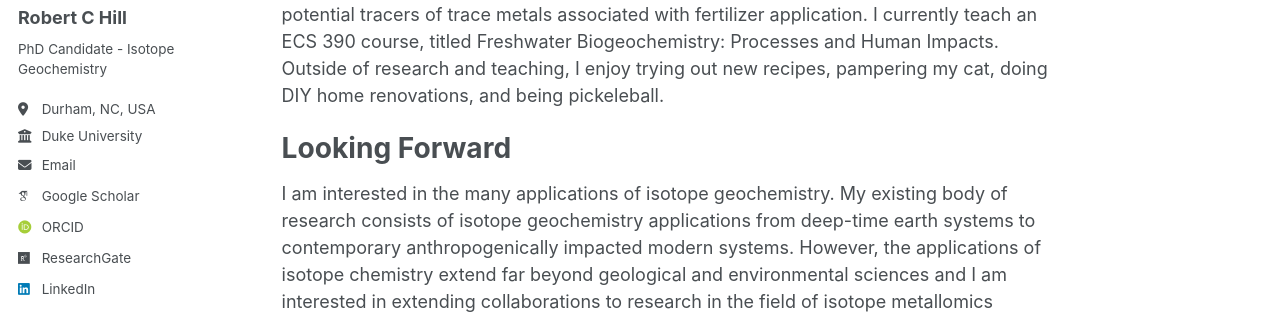
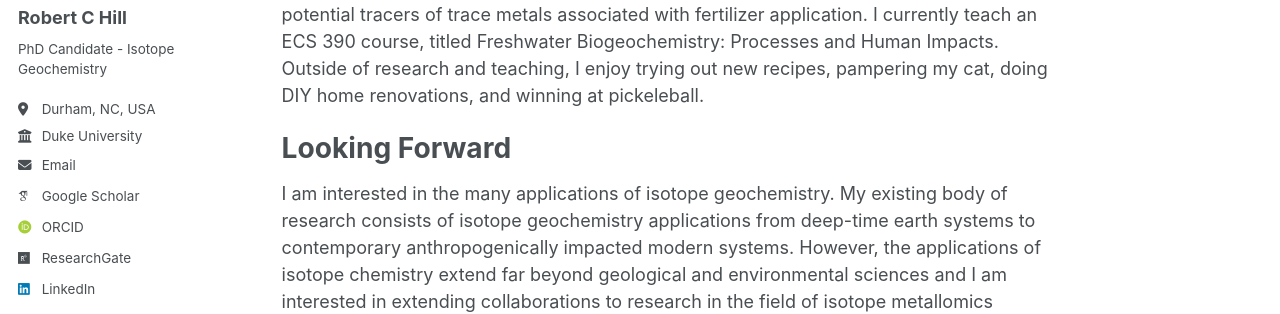
Before and after one commit to robert-c-hill/robert-c-hill.github.io, a Jekyll site: the page built from _pages/about.md, in a window 1280 px wide and 1395 px high. Shown: the part 295-609 px from the top of the window. Built offline with Jekyll 4.4.1, drawn with Linux system fonts in a browser that asks for light colours; some web fonts are replaced; some of the changed text lies outside the part shown.

Commit message:
Update about.md

```diff
--- a/_pages/about.md
+++ b/_pages/about.md
@@ -9,7 +9,7 @@ redirect_from:
 
 About Me
 ======
-Welcome! I am a PhD Candidate in Earth and Climate Sciences at Duke University. I currently work in the [Vengosh Lab Group](https://sites.nicholas.duke.edu/avnervengosh/) where we conduct research within various applications of geochemistry. My current research is two-fold and housed in the sub-field of isotope geochemistry. I study the isotope geochemistry of phosphate rocks and fertilizers, for reconstructing paleo-ocean conditions of phosphate rock formation and as potential tracers of trace metals associated with fertilizer application. I currently teach an ECS 390 course, titled Freshwater Biogeochemistry: Processes and Human Impacts. Outside of research and teaching, I enjoy trying out new recipes, pampering my cat, doing DIY home renovations, and being pickeleball.
+Welcome! I am a PhD Candidate in Earth and Climate Sciences at Duke University. I currently work in the [Vengosh Lab Group](https://sites.nicholas.duke.edu/avnervengosh/) where we conduct research within various applications of geochemistry. My current research is two-fold and housed in the sub-field of isotope geochemistry. I study the isotope geochemistry of phosphate rocks and fertilizers, for reconstructing paleo-ocean conditions of phosphate rock formation and as potential tracers of trace metals associated with fertilizer application. I currently teach an ECS 390 course, titled Freshwater Biogeochemistry: Processes and Human Impacts. Outside of research and teaching, I enjoy trying out new recipes, pampering my cat, doing DIY home renovations, and winning at pickeleball.
 
 Looking Forward
 ======
```
